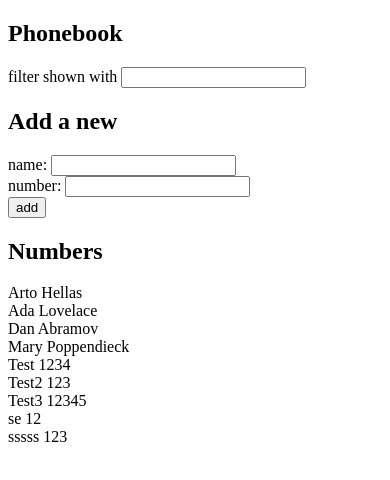
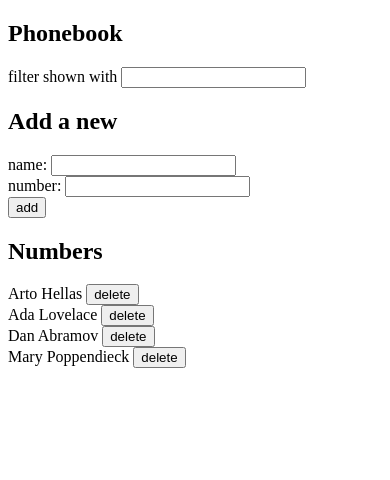
Before and after one commit to kamildzierzak/full-stack-open, a React (Create React App) app in the folder part2/phonebook/: page / in a window 390 px wide. Shown: the top 480 px of the page. Built offline with nearby package versions, Linux system fonts and the light colour scheme; data requests are answered from the project's data file.

Commit message:
add 2.14: The Phonebook step9 solution

```diff
--- a/part2/phonebook/db.json
+++ b/part2/phonebook/db.json
@@ -19,31 +19,6 @@
       "name": "Mary Poppendieck",
       "number": "39-23-6423122",
       "id": 4
-    },
-    {
-      "name": "Test",
-      "phoneNumber": "1234",
-      "id": 5
-    },
-    {
-      "name": "Test2",
-      "phoneNumber": "123",
-      "id": 6
-    },
-    {
-      "name": "Test3",
-      "phoneNumber": "12345",
-      "id": 7
-    },
-    {
-      "name": "se",
-      "phoneNumber": "12",
-      "id": 8
-    },
-    {
-      "name": "sssss",
-      "phoneNumber": "123",
-      "id": 9
     }
   ]
 }
--- a/part2/phonebook/src/App.js
+++ b/part2/phonebook/src/App.js
@@ -29,7 +29,6 @@ const App = () => {
   }
 
   const personsToShow = persons.filter(person => {
-    // return person.name.toLowerCase().startsWith(lookingFor.toLowerCase())
     return person.name.toLowerCase().includes(lookingFor.toLowerCase())
   })
 
@@ -52,7 +51,7 @@ const App = () => {
         newPhoneNumberHandler={handlePhoneNumberInputChange}
       />
       <h2>Numbers</h2>
-      <Persons personsToShow={personsToShow} />
+      <Persons personsToShow={personsToShow} setPersons={setPersons} />
     </div>
   )
 }
--- a/part2/phonebook/src/components/Person.js
+++ b/part2/phonebook/src/components/Person.js
@@ -1,7 +1,8 @@
-export const Person = ({ person }) => {
+export const Person = ({ person, deleteHandler }) => {
   return (
     <div key={person.id}>
-      {person.name} {person.phoneNumber}
+      {person.name} {person.phoneNumber}{' '}
+      <button onClick={deleteHandler}>delete</button>
     </div>
   )
 }
--- a/part2/phonebook/src/components/Persons.js
+++ b/part2/phonebook/src/components/Persons.js
@@ -1,10 +1,34 @@
 import { Person } from './Person'
+import personService from '../services/persons'
 
-export const Persons = ({ personsToShow }) => {
+export const Persons = ({ personsToShow, setPersons }) => {
+  const deleteHandler = id => {
+    const person = personsToShow.find(person => person.id === id)
+    const result = window.confirm(
+      `Do you really want to delete ${person.name}?`
+    )
+
+    if (result) {
+      personService
+        .deletePerson(id)
+        .then(() => {
+          setPersons(personsToShow.filter(person => person.id !== id))
+        })
+        .catch(error => {
+          alert('The person was already deleted from the server')
+          setPersons(personsToShow.filter(person => person.id !== id))
+        })
+    }
+  }
+
   return (
     <>
       {personsToShow.map(person => (
-        <Person key={person.id} person={person} />
+        <Person
+          key={person.id}
+          person={person}
+          deleteHandler={() => deleteHandler(person.id)}
+        />
       ))}
     </>
   )
--- a/part2/phonebook/src/services/persons.js
+++ b/part2/phonebook/src/services/persons.js
@@ -11,7 +11,13 @@ const create = newObject => {
   return request.then(response => response.data)
 }
 
+const deletePerson = id => {
+  const request = axios.delete(`${baseUrl}/${id}`)
+  return request.then(response => response.data)
+}
+
 export default {
   getAll,
   create,
+  deletePerson,
 }
```
